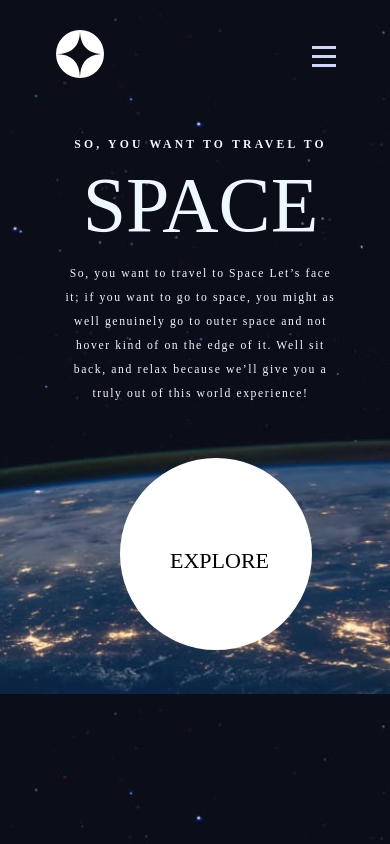
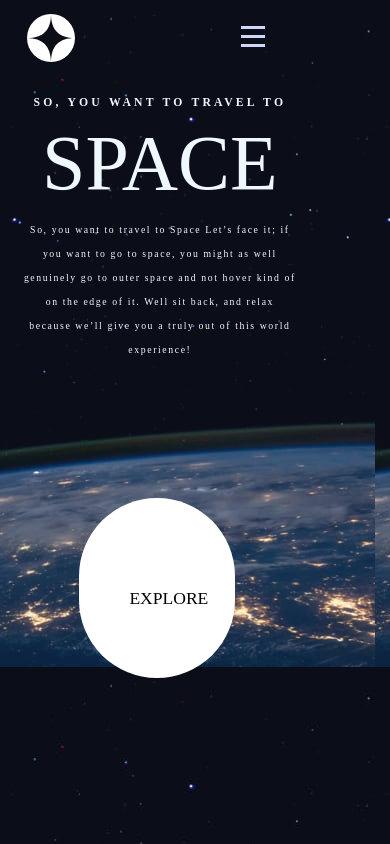
Before and after one commit to Kellsonphilips/space-tourism, a React (Create React App) app: page / in a window 390 px wide. Built offline with nearby package versions, Linux system fonts and the light colour scheme.

Commit message:
mobile home responsiveness fix

```diff
--- a/src/components/home/home.styles.scss
+++ b/src/components/home/home.styles.scss
@@ -61,9 +61,9 @@ $mobile-background: "../../assets/home/background-home-mobile.jpg";
   .home-container {
     display: flex;
     flex-direction: column;
-    padding: 8rem 4rem;
+    padding: 22vw 6vw;
     background-image: url($mobile-background);
-    background-size: contain;
+    background-size: auto;
 
     .home-text-container {
       width: 70vw;
@@ -78,16 +78,18 @@ $mobile-background: "../../assets/home/background-home-mobile.jpg";
       }
 
       .welcome-message {
-        font-size: 3vw;
+        font-size: 2.5vw;
         letter-spacing: 0.1rem;
         line-height: 1.5rem;
       }
     }
 
     .explore-container {
-      width: 12rem;
-      height: 12rem;
+      font-size: 4.5vw;
+      height: 40vw;
+      width: 40vw;
       position: relative;
+      text-align: center;
       left: 3.5rem;
       bottom: 5rem;
     }
--- a/src/components/nav-component/navbar.styles.scss
+++ b/src/components/nav-component/navbar.styles.scss
@@ -44,13 +44,13 @@
   .navlinks {
     display: flex;
     height: 100vh;
-    width: 75vw;
-    bottom: 6rem;
+    width: 80vw;
+    bottom: 2.5rem;
     align-items: center;
     justify-content: flex-start;
     flex-direction: column;
     text-align: left;
-    margin-left: 20vw;
+    margin-left: 15vw;
     align-items:flex-start;
     padding: 8rem 7rem 0 3rem;
     background: rgba(255, 255, 255, 0.1);
@@ -59,13 +59,15 @@
     -webkit-backdrop-filter: blur(12.8px);
     opacity: 1;
     border-bottom: none;
-    // border-right: 4px solid rgba(255, 255, 255, 0.5);
+
 
 
     .nav-link {
       color: #FFF;
       font-size: 3vw;
-      padding: 1.2rem 0;
+      width: 40vw;
+      padding: 4vw 10vw 4vw 0;
+      border-right: 4px solid transparent;
 
       .nav-ident {
         color: #FFF;
@@ -74,13 +76,14 @@
 
       &:hover {
         border-bottom: none;
+        border-right: 4px solid rgb(180, 176, 176);
       }
     }
 
     .active {
       border-bottom: none;
-      // border-right: 4px solid rgba(255, 255, 255, 1);
-      // padding-right: 30vw;
+      border-right: 4px solid #FFF;
+
     }
   }
 }
--- a/src/routes/navigation/navigation.component.jsx
+++ b/src/routes/navigation/navigation.component.jsx
@@ -33,7 +33,7 @@ const Navigation = () => {
     <Fragment>
       <div className="navigation-container" to="/">
         <Link to={"/"} className="logo">
-          <Logo className="h"/>
+          <Logo/>
         </Link>
         <div className="hor-line"></div>
         {screenWidth > 767 && (
--- a/src/routes/navigation/navigation.styles.scss
+++ b/src/routes/navigation/navigation.styles.scss
@@ -32,7 +32,9 @@
 @media screen and (max-width: 767px) {
 
   .navigation-container {
-    padding-left: 1rem;
+    top: 3.5vw;
+    margin-left: 6vw;
+    padding-left: .2rem;
 
 
     .hor-line {
@@ -40,18 +42,16 @@
     }
 
     .hamburger-menu {
-      display:grid;
-      position: absolute;
-      width: 0;
-      height: 0;
-      top: 1rem;
+      display: grid;
+      position: relative;
+      width: 70vw;
+      height: 5vw;
+      bottom: 2.5rem;
       z-index: 5;
 
       .icon {
-        width: 4rem;
-        height: 4rem;
-        left: 16rem;
-        position: relative;
+        left: 55vw;
+        position: absolute;
         cursor: pointer;
         z-index: 5;
       }
```
